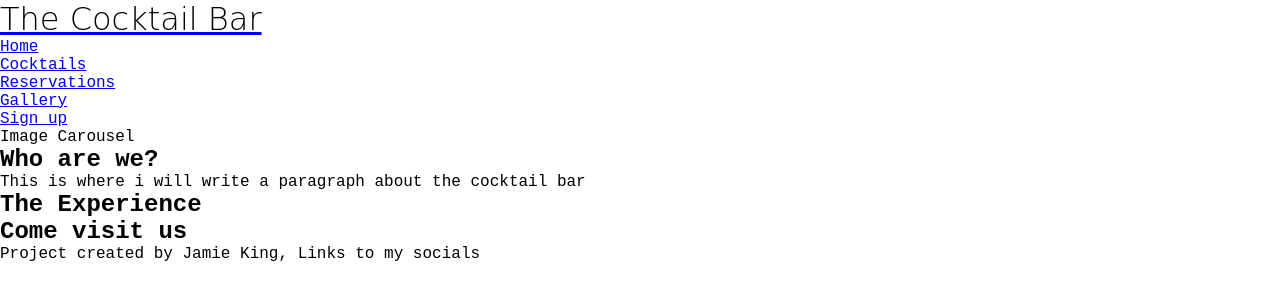
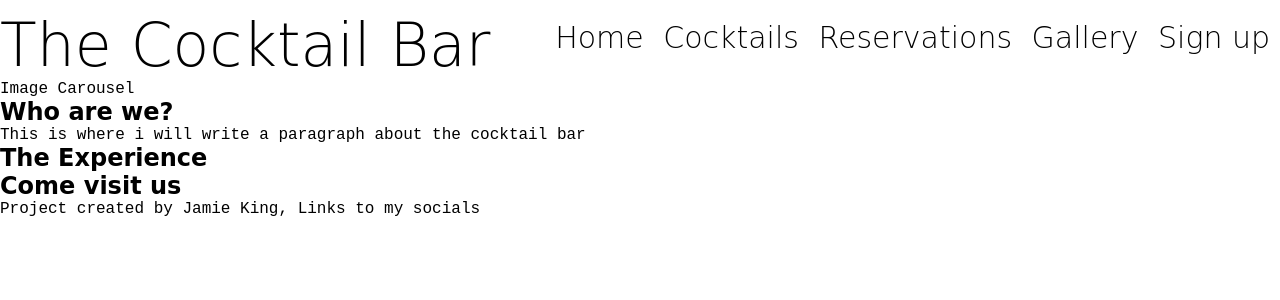
Before and after one commit to jkingportfolio/portfolio-project-1-archived, a plain HTML site: page index.html in a window 1280 px wide. Drawn offline with Linux system fonts and the light colour scheme; a web font is replaced by a local one.

Commit message:
postioned nav bar to right hand side with css

```diff
--- a/assets/css/styles.css
+++ b/assets/css/styles.css
@@ -1,4 +1,5 @@
 @import url('https://fonts.googleapis.com/css2?family=Ms+Madi&family=Square+Peg&display=swap');
+@import url('https://fonts.googleapis.com/css2?family=Anton&display=swap');
 
 * {
     margin: 0;
@@ -12,8 +13,72 @@ body {
     color:black;
 }
 
+/* headings and logo */
+
+h1, h2 {
+    font-family: 'Ms Madi', cursive;
+}
+
 #logo {
     font-family: 'Ms Madi', cursive;
     font-weight: 300;
-    color: black
+    font-size: 60px;
+    color: black;
+    float: left;
+    padding-top: 10px;
 }
+
+#logo a {
+    text-decoration: none;
+}
+
+#logo a:hover {
+    color: red;
+}
+
+
+
+
+
+
+/* navigation links */
+
+#nav-menu {
+    font-family: /*'Anton', sans-serif*/ 'Ms Madi', cursive;
+    font-weight: 300;
+    color: black;
+    font-size: 30px;
+    list-style-type: none;
+    float: right;
+    padding-top: 20px;
+}
+
+#nav-menu a {
+    text-decoration: none;
+    margin-right: 10px;
+}
+
+#nav-menu li {
+    display:inline-block;
+    color: black;
+}
+
+a, a:visited {
+    color: inherit;
+  }
+
+a:hover {
+    color: red;
+}
+
+
+
+
+
+
+
+/* image carousel section */
+
+#img-carousel {
+    clear:both;
+}
--- a/index.html
+++ b/index.html
@@ -20,7 +20,7 @@
             <h1 id="logo">The Cocktail Bar</h1>
         </a>
         <nav>
-            <ul>
+            <ul id="nav-menu">
                 <li>
                     <a href="index.html">Home</a>
                 </li>
@@ -39,7 +39,7 @@
             </ul>
         </nav>
     </header>
-    <section>Image Carousel</section>
+    <section id="img-carousel">Image Carousel</section>
     <section>
         <h2>Who are we?</h2>
         <p>This is where i will write a paragraph about the cocktail bar</p>
```
Also changed, not shown: cocktails.html (+1 -1 lines), gallery.html (+1 -1 lines), reservations.html (+1 -1 lines), signup.html (+1 -1 lines).
